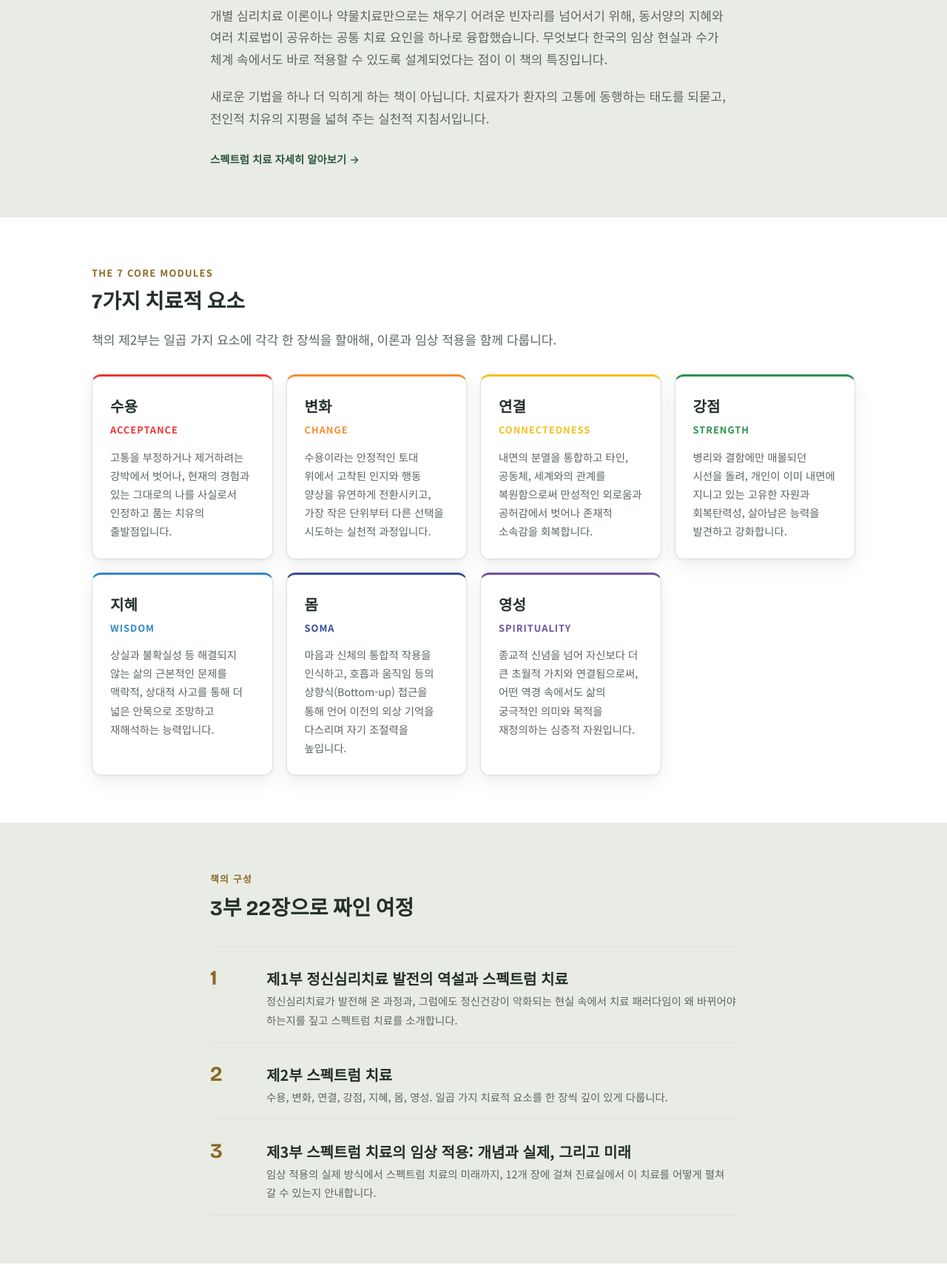
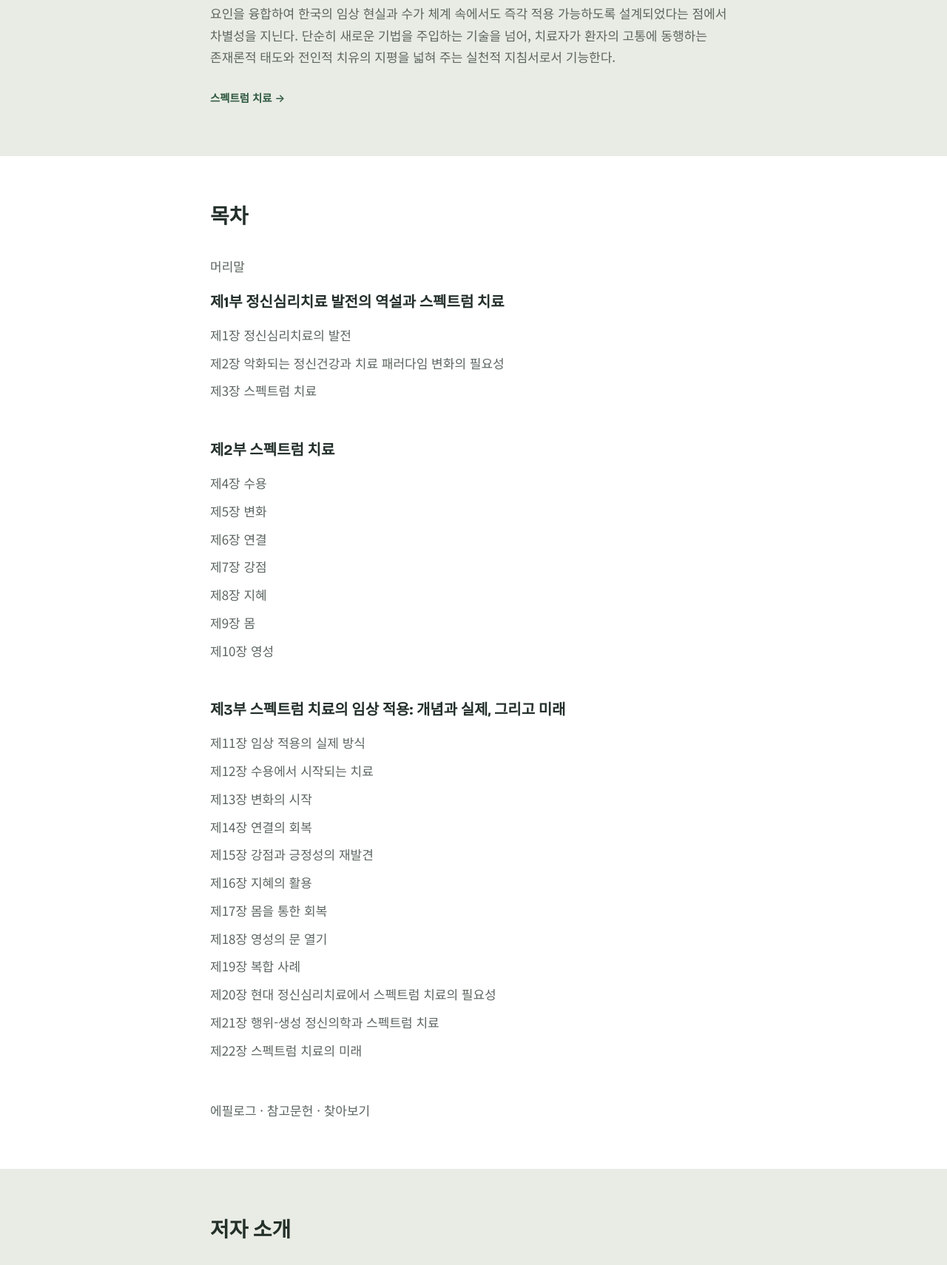
Before and after one commit to jackelamen/chaejeongho-website-spectrum-bold, a plain HTML site: page spectrum-book.html in a window 1280 px wide. Shown: the part 919-2629 px from the top of the page at 74% size. Drawn offline with nearby package versions, Linux system fonts and the light colour scheme.

Commit message:
Book page and highlight: use only text from the book's published details
Co-Authored-By: Claude Opus 5.5 <noreply@anthropic.com>

```diff
--- a/css/style.css
+++ b/css/style.css
@@ -1663,3 +1663,12 @@ a.media-card:hover .media-card__title { color: var(--accent); }
 }
 .book-facts dt { font-weight: 600; color: var(--ink); }
 .book-facts dd { margin: 0; color: var(--ink-soft); }
+
+/* Plain list for a book's table of contents and author credentials */
+.toc-list {
+  list-style: none;
+  margin: 8px 0 0;
+  padding: 0;
+  color: var(--ink-soft);
+}
+.toc-list li { padding: 4px 0; }
--- a/spectrum-book.html
+++ b/spectrum-book.html
@@ -4,7 +4,7 @@
 <meta charset="UTF-8">
 <meta name="viewport" content="width=device-width, initial-scale=1.0">
 <title>스펙트럼 정신심리치료 | 채정호</title>
-<meta name="description" content="『스펙트럼 정신심리치료』(채정호·정영은·허휴정 지음, 학지사). 수용·변화·연결·강점·지혜·몸·영성의 7가지 치료적 요소를 통합한 정신치료의 실천 지침서를 소개합니다.">
+<meta name="description" content="『스펙트럼 정신심리치료』(채정호·정영은·허휴정 지음, 학지사). 이 책은 인간의 고통을 단순한 증상이 아닌 실존의 조건으로 바라보며, 수용․변화․연결․강점․지혜․몸․영성이라는 7가지 치료적 요소를 환자의 삶과 맥락에 맞춰 유기적이고 순차적으로 적용하는 모듈형 통합 프레임을 제시한다.">
 <link rel="preconnect" href="https://fonts.googleapis.com">
 <link rel="preconnect" href="https://fonts.gstatic.com" crossorigin>
 <link href="https://fonts.googleapis.com/css2?family=Noto+Sans+KR:wght@400;500;700&family=Bricolage+Grotesque:wght@600;700;800&display=swap" rel="stylesheet">
@@ -43,14 +43,11 @@
         <img src="images/book-spectrum.jpg" alt="『스펙트럼 정신심리치료』 표지" width="400" height="544">
       </div>
       <div>
-        <div class="hero__eyebrow">NEW BOOK · 2026</div>
+        <div class="hero__eyebrow">신간</div>
         <h1>스펙트럼 정신심리치료</h1>
-        <p class="hero__lede">
-          증상이 아니라 사람 전체를 보는 치료. 수용·변화·연결·강점·지혜·몸·영성의 7가지 치료적 요소를
-          하나의 체계로 엮은 통합 정신치료의 실천 지침서입니다.
-        </p>
+        <p class="hero__lede">이 책은 인간의 고통을 단순한 증상이 아닌 실존의 조건으로 바라보며, 수용․변화․연결․강점․지혜․몸․영성이라는 7가지 치료적 요소를 환자의 삶과 맥락에 맞춰 유기적이고 순차적으로 적용하는 모듈형 통합 프레임을 제시한다.</p>
         <p style="color: var(--ink-soft); font-size: var(--text-xs); margin: 0 0 24px;">
-          채정호 · 정영은 · 허휴정 지음 | 학지사 | 2026년 11월 20일 출간
+          채정호 · 정영은 · 허휴정 지음 | 학지사 | 2026년 11월 20일
         </p>
         <div class="hero__actions">
           <a href="https://product.kyobobook.co.kr/detail/S000222045542" target="_blank" rel="noopener" class="btn btn--primary">교보문고에서 구매</a>
@@ -63,153 +60,125 @@
   <section class="section-tint">
     <div class="container" style="max-width: 760px;">
       <div class="section-head">
-        <div class="section-head__eyebrow">책 소개</div>
-        <h2>고통에 동행하는 치료를 위한 지도</h2>
+        <h2>책 소개</h2>
       </div>
-      <p style="color: var(--ink-soft);">
-        이 책은 인간의 고통을 단순한 증상이 아닌 실존의 조건으로 바라봅니다. 그리고 수용, 변화, 연결, 강점, 지혜,
-        몸, 영성이라는 7가지 치료적 요소를 환자의 삶과 맥락에 맞춰 유기적이고 순차적으로 적용하는 모듈형 통합
-        프레임을 제시합니다.
-      </p>
-      <p style="color: var(--ink-soft);">
-        개별 심리치료 이론이나 약물치료만으로는 채우기 어려운 빈자리를 넘어서기 위해, 동서양의 지혜와 여러 치료법이
-        공유하는 공통 치료 요인을 하나로 융합했습니다. 무엇보다 한국의 임상 현실과 수가 체계 속에서도 바로 적용할
-        수 있도록 설계되었다는 점이 이 책의 특징입니다.
-      </p>
-      <p style="color: var(--ink-soft);">
-        새로운 기법을 하나 더 익히게 하는 책이 아닙니다. 치료자가 환자의 고통에 동행하는 태도를 되묻고, 전인적
-        치유의 지평을 넓혀 주는 실천적 지침서입니다.
-      </p>
+      <p style="color: var(--ink-soft);">이 책은 인간의 고통을 단순한 증상이 아닌 실존의 조건으로 바라보며, 수용․변화․연결․강점․지혜․몸․영성이라는 7가지 치료적 요소를 환자의 삶과 맥락에 맞춰 유기적이고 순차적으로 적용하는 모듈형 통합 프레임을 제시한다.</p>
+      <p style="color: var(--ink-soft);">기존의 개별 심리치료 이론이나 약물치료가 가진 파편적 한계를 넘어, 동서양의 지혜와 공통 치료 요인을 융합하여 한국의 임상 현실과 수가 체계 속에서도 즉각 적용 가능하도록 설계되었다는 점에서 차별성을 지닌다. 단순히 새로운 기법을 주입하는 기술을 넘어, 치료자가 환자의 고통에 동행하는 존재론적 태도와 전인적 치유의 지평을 넓혀 주는 실천적 지침서로서 기능한다.</p>
       <p style="margin-top: 24px;">
-        <a href="spectrum.html" class="new-book__more" style="margin-left: 0;">스펙트럼 치료 자세히 알아보기 →</a>
+        <a href="spectrum.html" class="new-book__more" style="margin-left: 0;">스펙트럼 치료 →</a>
       </p>
     </div>
   </section>
 
   <section class="section-alt">
-    <div class="container">
+    <div class="container" style="max-width: 760px;">
       <div class="section-head">
-        <div class="section-head__eyebrow">The 7 Core Modules</div>
-        <h2>7가지 치료적 요소</h2>
-        <p>책의 제2부는 일곱 가지 요소에 각각 한 장씩을 할애해, 이론과 임상 적용을 함께 다룹니다.</p>
+        <h2>목차</h2>
       </div>
-      <div class="module-grid">
-        <div class="module-card module-card--acceptance">
-          <div class="module-card__ko">수용</div>
-          <div class="module-card__en">Acceptance</div>
-          <p>고통을 부정하거나 제거하려는 강박에서 벗어나, 현재의 경험과 있는 그대로의 나를 사실로서 인정하고 품는 치유의 출발점입니다.</p>
-        </div>
-        <div class="module-card module-card--change">
-          <div class="module-card__ko">변화</div>
-          <div class="module-card__en">Change</div>
-          <p>수용이라는 안정적인 토대 위에서 고착된 인지와 행동 양상을 유연하게 전환시키고, 가장 작은 단위부터 다른 선택을 시도하는 실천적 과정입니다.</p>
-        </div>
-        <div class="module-card module-card--connect">
-          <div class="module-card__ko">연결</div>
-          <div class="module-card__en">Connectedness</div>
-          <p>내면의 분열을 통합하고 타인, 공동체, 세계와의 관계를 복원함으로써 만성적인 외로움과 공허감에서 벗어나 존재적 소속감을 회복합니다.</p>
-        </div>
-        <div class="module-card module-card--strength">
-          <div class="module-card__ko">강점</div>
-          <div class="module-card__en">Strength</div>
-          <p>병리와 결함에만 매몰되던 시선을 돌려, 개인이 이미 내면에 지니고 있는 고유한 자원과 회복탄력성, 살아남은 능력을 발견하고 강화합니다.</p>
-        </div>
-        <div class="module-card module-card--wisdom">
-          <div class="module-card__ko">지혜</div>
-          <div class="module-card__en">Wisdom</div>
-          <p>상실과 불확실성 등 해결되지 않는 삶의 근본적인 문제를 맥락적, 상대적 사고를 통해 더 넓은 안목으로 조망하고 재해석하는 능력입니다.</p>
-        </div>
-        <div class="module-card module-card--soma">
-          <div class="module-card__ko">몸</div>
-          <div class="module-card__en">Soma</div>
-          <p>마음과 신체의 통합적 작용을 인식하고, 호흡과 움직임 등의 상향식(Bottom-up) 접근을 통해 언어 이전의 외상 기억을 다스리며 자기 조절력을 높입니다.</p>
-        </div>
-        <div class="module-card module-card--spirit">
-          <div class="module-card__ko">영성</div>
-          <div class="module-card__en">Spirituality</div>
-          <p>종교적 신념을 넘어 자신보다 더 큰 초월적 가치와 연결됨으로써, 어떤 역경 속에서도 삶의 궁극적인 의미와 목적을 재정의하는 심층적 자원입니다.</p>
-        </div>
+      <p style="color: var(--ink-soft);">머리말</p>
+
+      <div class="bio-block">
+        <h3>제1부 정신심리치료 발전의 역설과 스펙트럼 치료</h3>
+        <ul class="toc-list">
+          <li>제1장 정신심리치료의 발전</li>
+          <li>제2장 악화되는 정신건강과 치료 패러다임 변화의 필요성</li>
+          <li>제3장 스펙트럼 치료</li>
+        </ul>
       </div>
+
+      <div class="bio-block">
+        <h3>제2부 스펙트럼 치료</h3>
+        <ul class="toc-list">
+          <li>제4장 수용</li>
+          <li>제5장 변화</li>
+          <li>제6장 연결</li>
+          <li>제7장 강점</li>
+          <li>제8장 지혜</li>
+          <li>제9장 몸</li>
+          <li>제10장 영성</li>
+        </ul>
+      </div>
+
+      <div class="bio-block">
+        <h3>제3부 스펙트럼 치료의 임상 적용: 개념과 실제, 그리고 미래</h3>
+        <ul class="toc-list">
+          <li>제11장 임상 적용의 실제 방식</li>
+          <li>제12장 수용에서 시작되는 치료</li>
+          <li>제13장 변화의 시작</li>
+          <li>제14장 연결의 회복</li>
+          <li>제15장 강점과 긍정성의 재발견</li>
+          <li>제16장 지혜의 활용</li>
+          <li>제17장 몸을 통한 회복</li>
+          <li>제18장 영성의 문 열기</li>
+          <li>제19장 복합 사례</li>
+          <li>제20장 현대 정신심리치료에서 스펙트럼 치료의 필요성</li>
+          <li>제21장 행위-생성 정신의학과 스펙트럼 치료</li>
+          <li>제22장 스펙트럼 치료의 미래</li>
+        </ul>
+      </div>
+
+      <p style="color: var(--ink-soft);">에필로그 · 참고문헌 · 찾아보기</p>
     </div>
   </section>
 
   <section class="section-tint">
     <div class="container" style="max-width: 760px;">
       <div class="section-head">
-        <div class="section-head__eyebrow">책의 구성</div>
-        <h2>3부 22장으로 짜인 여정</h2>
+        <h2>저자 소개</h2>
       </div>
-      <div class="trait-list">
-        <div class="trait-item">
-          <div class="trait-item__letter">1</div>
-          <div class="trait-item__body">
-            <h4>제1부 정신심리치료 발전의 역설과 스펙트럼 치료</h4>
-            <p>정신심리치료가 발전해 온 과정과, 그럼에도 정신건강이 악화되는 현실 속에서 치료 패러다임이 왜 바뀌어야 하는지를 짚고 스펙트럼 치료를 소개합니다.</p>
-          </div>
-        </div>
-        <div class="trait-item">
-          <div class="trait-item__letter">2</div>
-          <div class="trait-item__body">
-            <h4>제2부 스펙트럼 치료</h4>
-            <p>수용, 변화, 연결, 강점, 지혜, 몸, 영성. 일곱 가지 치료적 요소를 한 장씩 깊이 있게 다룹니다.</p>
-          </div>
-        </div>
-        <div class="trait-item">
-          <div class="trait-item__letter">3</div>
-          <div class="trait-item__body">
-            <h4>제3부 스펙트럼 치료의 임상 적용: 개념과 실제, 그리고 미래</h4>
-            <p>임상 적용의 실제 방식에서 스펙트럼 치료의 미래까지, 12개 장에 걸쳐 진료실에서 이 치료를 어떻게 펼쳐 갈 수 있는지 안내합니다.</p>
-          </div>
-        </div>
+
+      <div class="bio-block">
+        <h3>채정호</h3>
+        <ul class="toc-list">
+          <li>가톨릭대학교 의과대학 졸업, 가톨릭대학교 대학원 의학박사</li>
+          <li>강남성모병원(현 서울성모병원) 정신과 전문의</li>
+          <li>미국 사우스캐롤라이나 의과대학 두뇌자극연구실 펠로우</li>
+          <li>현 서울성모병원 교수</li>
+          <li>국내 최초 경두개자기자극술 도입, 난치성 트라우마 및 정서장애 연구</li>
+          <li>외상후스트레스장애(PTSD) 연구회 창설</li>
+          <li>세월호 참사 이후 재난충격해결 연구협의체 대표</li>
+          <li>대한트라우마스트레스학회 창립 회장, 국제트라우마연구학회 운영이사 역임</li>
+          <li>트라우마·불안·우울 주제 논문 400여 편</li>
+          <li>현 긍정네트워크 옵티미스트 클럽 회장, 긍정학교 교장</li>
+          <li>유튜브 채널 [채정호 TV] 운영</li>
+        </ul>
       </div>
+
+      <div class="bio-block">
+        <h3>정영은</h3>
+        <ul class="toc-list">
+          <li>가톨릭대학교 의과대학 졸업, 가톨릭대학교 대학원 정신의학 박사</li>
+          <li>캐나다 브리티쉬콜럼비아대학교 기분장애 클리닉 방문교수</li>
+          <li>현 제주의대 정신건강의학과 교수, 제주광역 정신건강복지센터장</li>
+          <li>대한명상의학회, 한국인지행동치료학회 상임이사</li>
+          <li>우울·불안 등 정서장애 주제 논문 200여 편</li>
+          <li>&lt;감정과 사랑 연구회&gt; 창립, 마음챙김과 컴패션을 활용한 치료 연구</li>
+        </ul>
+      </div>
+
+      <div class="bio-block">
+        <h3>허휴정</h3>
+        <ul class="toc-list">
+          <li>10년차 정신과 전문의</li>
+          <li>현 가톨릭의대 인천성모병원 정신건강의학과 교수</li>
+          <li>소마 움직임 프로그램(Soma e-motion program) 제작</li>
+        </ul>
+      </div>
+
     </div>
   </section>
 
   <section class="section-alt">
     <div class="container" style="max-width: 760px;">
       <div class="section-head">
-        <div class="section-head__eyebrow">저자 소개</div>
-        <h2>함께 쓴 세 명의 정신건강의학과 전문의</h2>
-      </div>
-
-      <div class="bio-block">
-        <h3>채정호</h3>
-        <p style="color: var(--ink-soft);">
-          가톨릭대학교 의과대학 서울성모병원 정신건강의학과 교수. 난치성 트라우마와 정서장애를 연구해 왔으며,
-          국내 최초로 경두개자기자극술을 도입했습니다. 대한트라우마스트레스학회 창립 회장을 지냈고, 현재 옵티미스트
-          클럽 회장이자 긍정학교 교장으로 활동하고 있습니다.
-        </p>
-      </div>
-
-      <div class="bio-block">
-        <h3>정영은</h3>
-        <p style="color: var(--ink-soft);">
-          제주대학교 의과대학 정신건강의학과 교수이자 제주광역정신건강복지센터장. 가톨릭대학교에서 정신의학 박사
-          학위를 받았으며, 우울과 불안 등 정서장애에 관한 논문 200여 편을 발표했습니다.
-        </p>
-      </div>
-
-      <div class="bio-block">
-        <h3>허휴정</h3>
-        <p style="color: var(--ink-soft);">
-          가톨릭대학교 인천성모병원 정신건강의학과 교수. 트라우마 환자를 진료하며 몸의 역할에 주목하게 되었고,
-          소마틱스를 바탕으로 소마 움직임 프로그램(Soma e-motion program)을 만들어 가고 있습니다.
-        </p>
-      </div>
-    </div>
-  </section>
-
-  <section class="section-tint">
-    <div class="container" style="max-width: 760px;">
-      <div class="section-head">
-        <div class="section-head__eyebrow">도서 정보</div>
-        <h2>스펙트럼 정신심리치료</h2>
+        <h2>도서 정보</h2>
       </div>
       <dl class="book-facts">
-        <dt>지은이</dt><dd>채정호, 정영은, 허휴정</dd>
+        <dt>저자</dt><dd>채정호, 정영은, 허휴정</dd>
         <dt>출판사</dt><dd>학지사</dd>
-        <dt>출간일</dt><dd>2026년 11월 20일</dd>
+        <dt>발행일</dt><dd>2026년 11월 20일</dd>
         <dt>쪽수</dt><dd>520쪽</dd>
+        <dt>크기</dt><dd>188 × 255 × 35mm</dd>
         <dt>ISBN</dt><dd>9788999738890</dd>
       </dl>
       <div class="hero__actions">
```
Also changed, not shown: index.html (+2 -5 lines).
